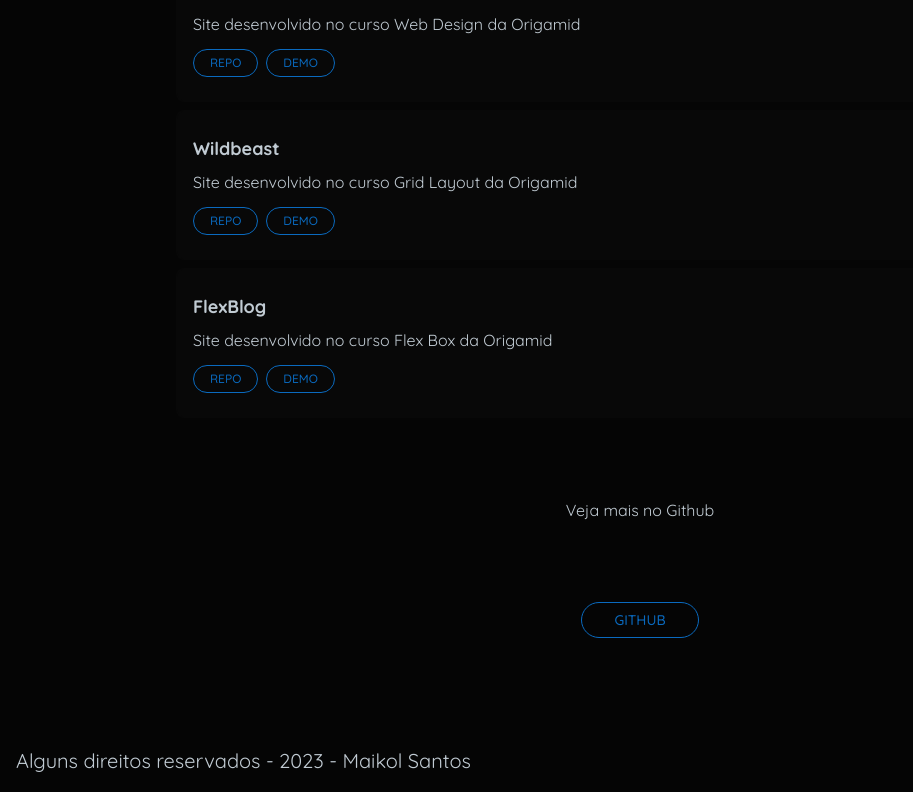
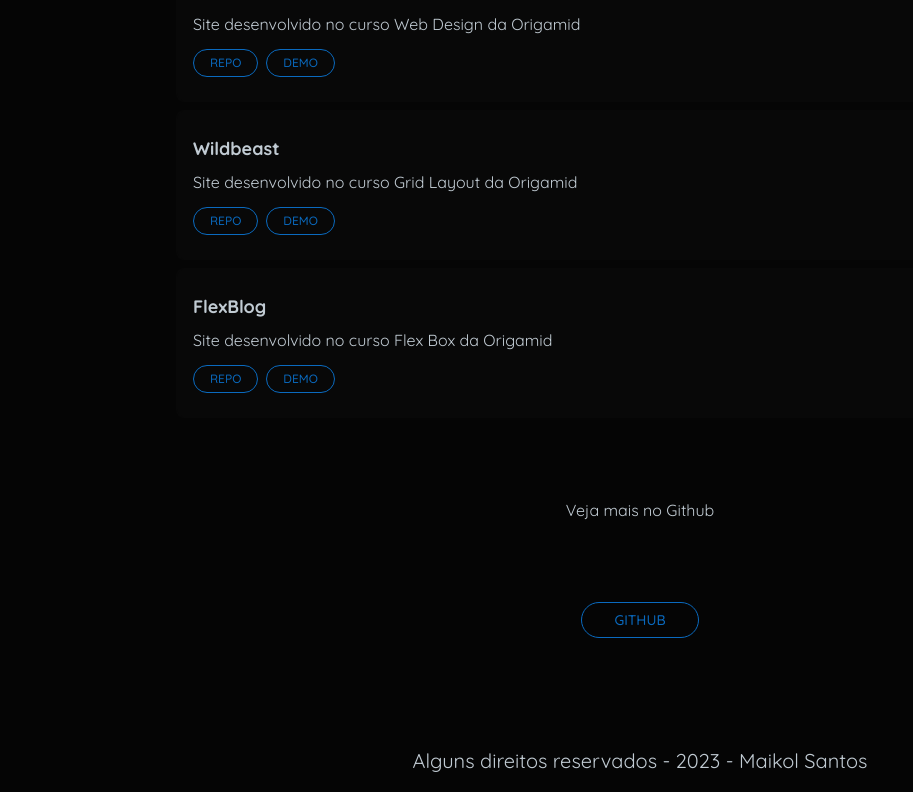
Before and after one commit to MaikolSantos/MaikolSantos, a React (Vite) app: page /works in a window 1280 px wide. Shown: the part 1512-2304 px from the top of the page, without its empty margins (0-913 px from the left). Built offline with nearby package versions, Linux system fonts and the light colour scheme.

Commit message:
fix: correct text footer

```diff
--- a/src/components/Footer/styles.ts
+++ b/src/components/Footer/styles.ts
@@ -3,4 +3,8 @@ import styled from "styled-components";
 export const Container = styled.footer`
   margin-top: 2rem;
   padding: 1rem;
+
+  > p {
+    text-align: center;
+  }
 `;
--- a/src/components/Text/index.tsx
+++ b/src/components/Text/index.tsx
@@ -2,8 +2,8 @@ import { TextProps } from "./types";
 
 import { Container } from "./styles";
 
-const Title = ({ text }: TextProps) => {
+const Text = ({ text }: TextProps) => {
   return <Container>{text}</Container>;
 };
 
-export default Title;
+export default Text;
--- a/src/components/Text/styles.ts
+++ b/src/components/Text/styles.ts
@@ -1,10 +1,9 @@
 import styled from "styled-components";
 
-export const Container = styled.h2`
+export const Container = styled.p`
   color: var(--color-grey-200);
   font-weight: var(--weight-regular);
   font-size: clamp(1rem, 4vw, 1.25rem);
   text-align: left;
-
   align-self: flex-start;
 `;
```
